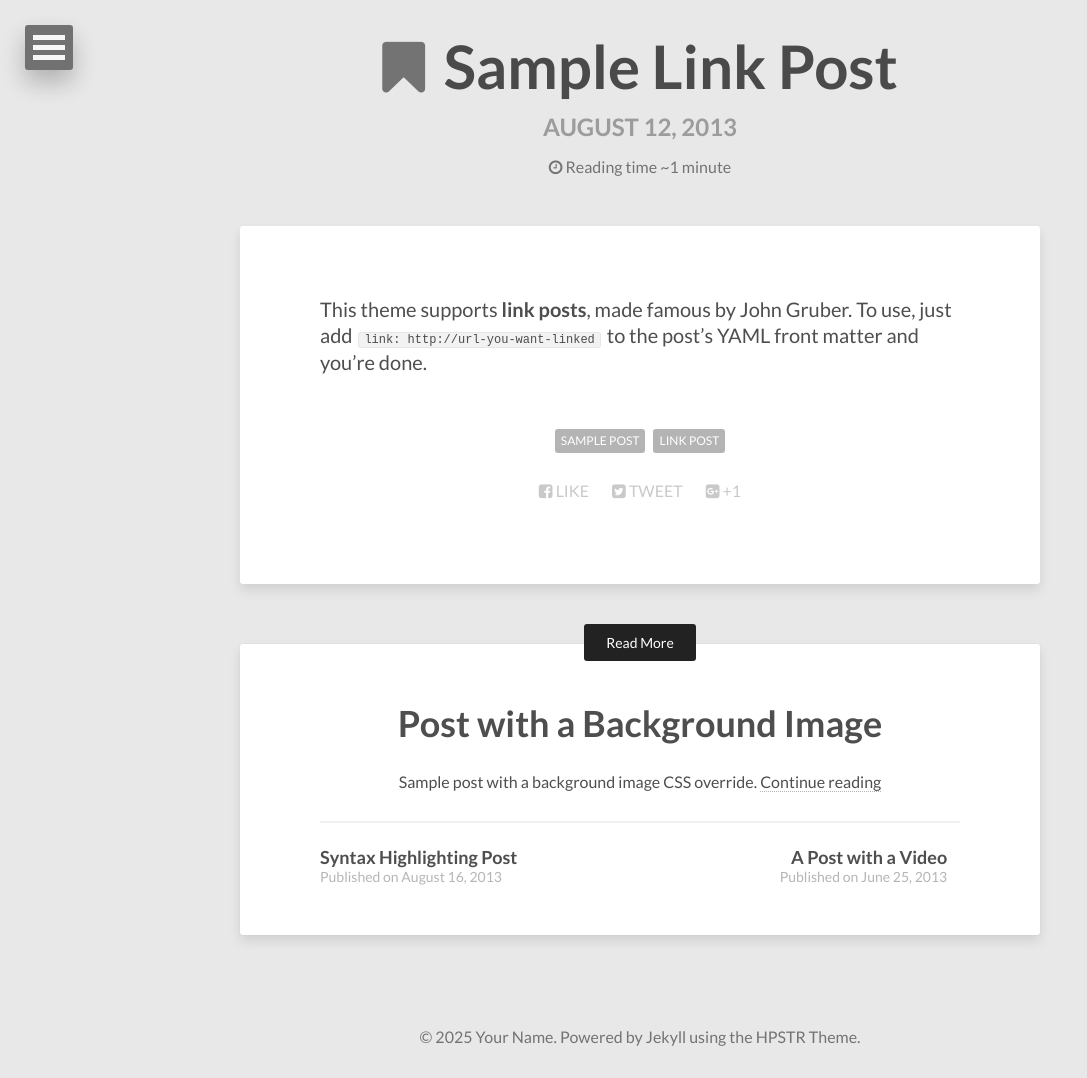
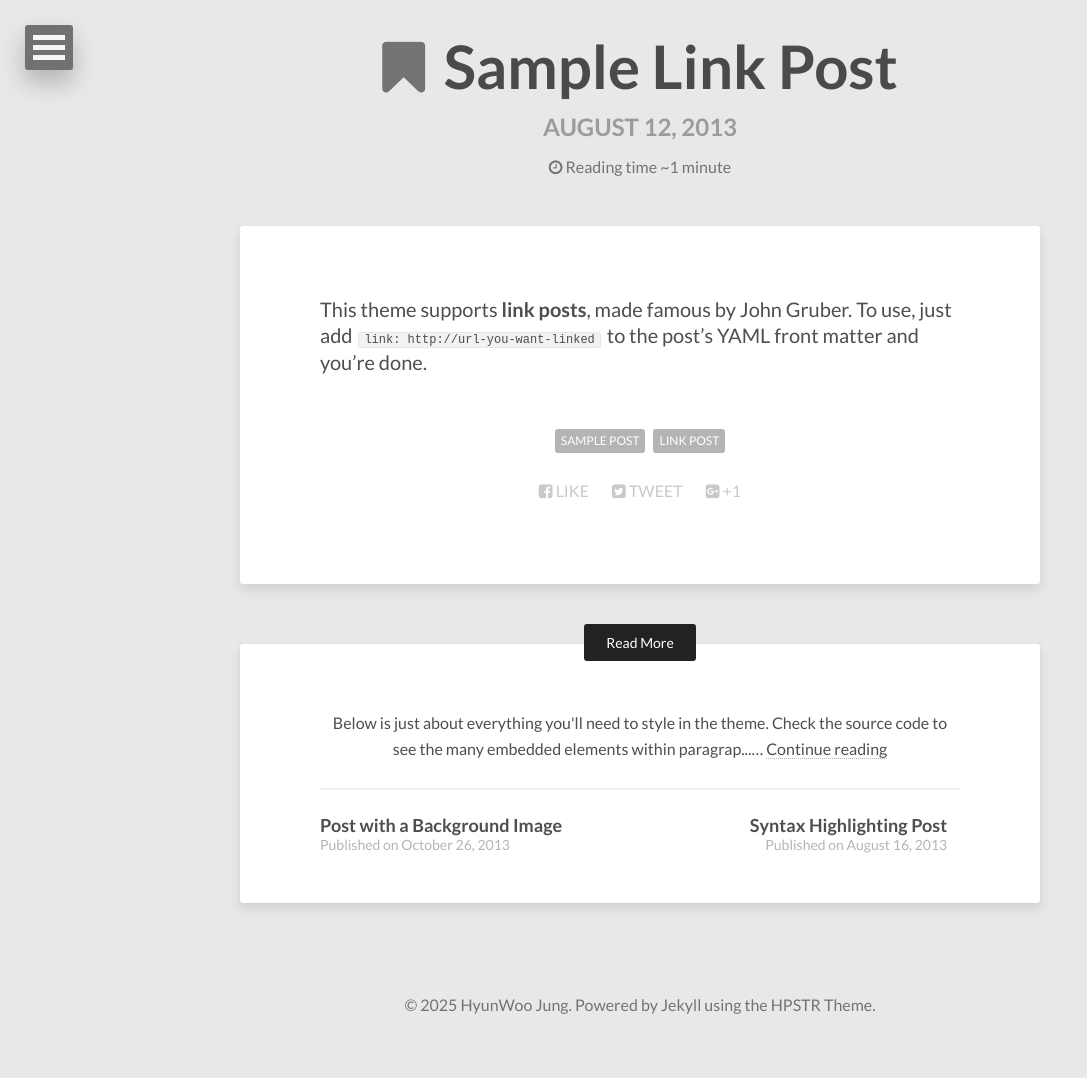
Before and after one commit to allThumbsGenius/allThumbsGenius.github.io, a Jekyll site: the page built from _posts/2013-08-12-sample-link-post.md, in a window 1280 px wide. Shown: the whole page, without its empty margins (0-1087 px from the left). Built offline with Jekyll 4.4.1, drawn with Linux system fonts in a browser that asks for light colours; nearby versions of some CDN libraries; after the commit the page ends 1046 px from its top, so only the background shows below that; some of the changed lines change nothing that is shown.

Commit message:
new post modifying & some configuration

````diff
--- a/_config.yml
+++ b/_config.yml
@@ -9,10 +9,10 @@
 
 # Owner/author information
 owner:
-  name:           Your Name
-  avatar:         avatar.jpg
-  bio:            "Your bio goes here. It shouldn't be super long but a good sentence or two should suffice."
-  email:          you@email.com
+  name:           HyunWoo Jung
+  avatar:         profile_image.jpg
+  bio:            Gnerative Pretrained HyunWoo
+  email:          hyunwoojung@postech.ac.kr
   # Social networking links used in footer. Update and remove as you like.
   twitter:
   facebook:
@@ -35,7 +35,7 @@
 bing_verify:
 
 # http://en.wikipedia.org/wiki/List_of_tz_database_time_zones
-timezone:    America/New_York
+timezone:    Asia/Seoul
 future:      false  # publish future dated posts --  true, false (default)
 highlighter: rouge
 markdown:    kramdown
--- /dev/null
+++ b/_posts/2025-05-29-LoRASKIP.md
@@ -0,0 +1,100 @@
+---
+layout: post
+title: LoRASKIP: RoLA Self Knowledge-dIstillated Pruning
+description: "Just about everything you'll need to style in the theme: headings, paragraphs, blockquotes, tables, code blocks, and more."
+modified: 2014-12-24
+tags: [Efficient AI]
+image:
+  path: /images/LoRASKIP_conceptmap.png
+  feature: LoRASKIP_conceptmap.jpg
+---
+
+Below is just about everything you'll need to style in the theme. Check the source code to see the many embedded elements within paragraphs.
+
+# Heading 1
+
+## Heading 2
+
+### Heading 3
+
+#### Heading 4
+
+##### Heading 5
+
+###### Heading 6
+
+### Body text
+
+Lorem ipsum dolor sit amet, test link adipiscing elit. **This is strong**. Nullam dignissim convallis est. Quisque aliquam.
+
+![Smithsonian Image]({{ site.url }}/images/3953273590_704e3899d5_m.jpg)
+{: .image-right}
+
+*This is emphasized*. Donec faucibus. Nunc iaculis suscipit dui. 53 = 125. Water is H<sub>2</sub>O. Nam sit amet sem. Aliquam libero nisi, imperdiet at, tincidunt nec, gravida vehicula, nisl. The New York Times <cite>(That’s a citation)</cite>. <u>Underline</u>. Maecenas ornare tortor. Donec sed tellus eget sapien fringilla nonummy. Mauris a ante. Suspendisse quam sem, consequat at, commodo vitae, feugiat in, nunc. Morbi imperdiet augue quis tellus.
+
+HTML and <abbr title="cascading stylesheets">CSS<abbr> are our tools. Mauris a ante. Suspendisse quam sem, consequat at, commodo vitae, feugiat in, nunc. Morbi imperdiet augue quis tellus. Praesent mattis, massa quis luctus fermentum, turpis mi volutpat justo, eu volutpat enim diam eget metus.
+
+### Blockquotes
+
+> Lorem ipsum dolor sit amet, test link adipiscing elit. Nullam dignissim convallis est. Quisque aliquam.
+
+## List Types
+
+### Ordered Lists
+
+1. Item one
+   1. sub item one
+   2. sub item two
+   3. sub item three
+2. Item two
+
+### Unordered Lists
+
+* Item one
+* Item two
+* Item three
+
+## Tables
+
+| Header1 | Header2 | Header3 |
+|:--------|:-------:|--------:|
+| cell1   | cell2   | cell3   |
+| cell4   | cell5   | cell6   |
+|----
+| cell1   | cell2   | cell3   |
+| cell4   | cell5   | cell6   |
+|=====
+| Foot1   | Foot2   | Foot3
+{: rules="groups"}
+
+## Code Snippets
+
+Syntax highlighting via Rouge
+
+```css
+#container {
+  float: left;
+  margin: 0 -240px 0 0;
+  width: 100%;
+}
+```
+
+Non Pygments code example
+
+    <div id="awesome">
+        <p>This is great isn't it?</p>
+    </div>
+
+## Buttons
+
+Make any link standout more when applying the `.btn` class.
+
+```html
+<a href="#" class="btn btn-success">Success Button</a>
+```
+
+<div markdown="0"><a href="#" class="btn">Primary Button</a></div>
+<div markdown="0"><a href="#" class="btn btn-success">Success Button</a></div>
+<div markdown="0"><a href="#" class="btn btn-warning">Warning Button</a></div>
+<div markdown="0"><a href="#" class="btn btn-danger">Danger Button</a></div>
+<div markdown="0"><a href="#" class="btn btn-info">Info Button</a></div>
````
Also changed, not shown: _sass/_dl-menu.scss (+8 -0 lines), images/LoRASKIP_conceptmap.png (added), images/profile_image.jpg (added).
